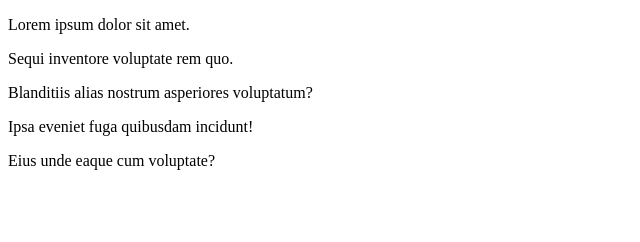
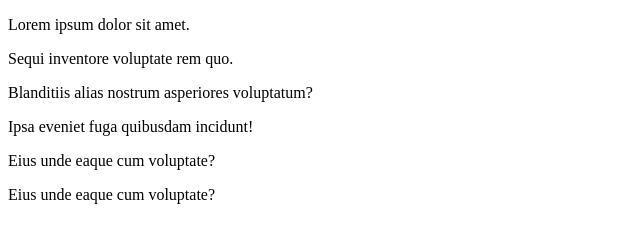
Before and after one commit to muhammetozturk95/exercises, a plain HTML site: page kodluyoruzilkrepo/index.html in a window 1280 px wide. Shown: the whole page, without its empty margins (0-640 px from the left). Drawn offline with Linux system fonts and the light colour scheme.

Commit message:
index.html updated

```diff
--- a/kodluyoruzilkrepo/index.html
+++ b/kodluyoruzilkrepo/index.html
@@ -9,5 +9,6 @@
         <p>Blanditiis alias nostrum asperiores voluptatum?</p>
         <p>Ipsa eveniet fuga quibusdam incidunt!</p>
         <p>Eius unde eaque cum voluptate?</p>
+        <p>Eius unde eaque cum voluptate?</p>
     </body>
 </html>
```
